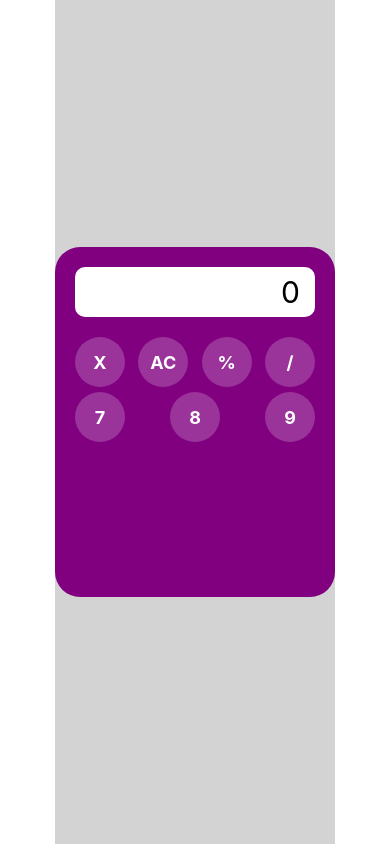
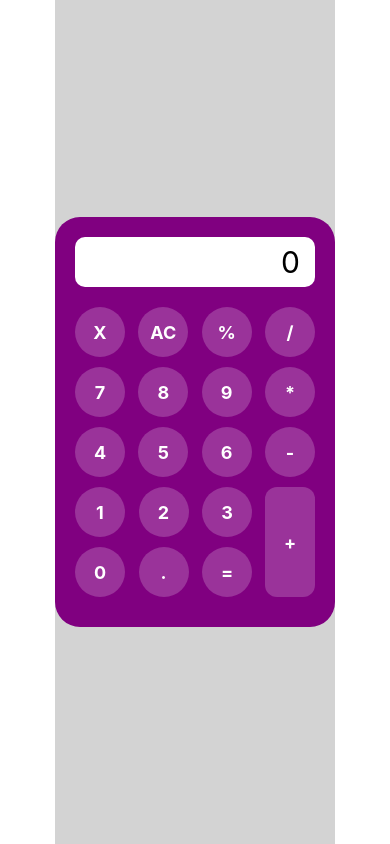
Before and after one commit to Agnesauro/Calculator, a React Native app: screen / in a window 390 px wide. Built offline with nearby package versions, Linux system fonts and the light colour scheme.

Commit message:
4.0 Beta

```diff
--- a/src/Components/ComponentTela.jsx
+++ b/src/Components/ComponentTela.jsx
@@ -15,39 +15,87 @@ export default function ComponentTela() {
                     <Text style={styles.textoTela}>0</Text>
                 </View>
 
-                <View style={styles.btn1}>
-
+                {/* Fileira 1 */}
+                <View style={styles.linha}>
                     <TouchableOpacity style={styles.botaoGeral} onPress={() => pressionarBotao('X')}>
                         <Text style={styles.textoBotao}>X</Text>
                     </TouchableOpacity>
-
                     <TouchableOpacity style={styles.botaoGeral} onPress={() => pressionarBotao('AC')}>
                         <Text style={styles.textoBotao}>AC</Text>
                     </TouchableOpacity>
-
                     <TouchableOpacity style={styles.botaoGeral} onPress={() => pressionarBotao('%')}>
                         <Text style={styles.textoBotao}>%</Text>
                     </TouchableOpacity>
-
                     <TouchableOpacity style={styles.botaoGeral} onPress={() => pressionarBotao('/')}>
                         <Text style={styles.textoBotao}>/</Text>
                     </TouchableOpacity>
-
                 </View>
 
-                <View style={styles.btn2}>
+                {/* Fileira 2 */}
+                <View style={styles.linha}>
                     <TouchableOpacity style={styles.botaoGeral} onPress={() => pressionarBotao('7')}>
                         <Text style={styles.textoBotao}>7</Text>
                     </TouchableOpacity>
-
                      <TouchableOpacity style={styles.botaoGeral} onPress={() => pressionarBotao('8')}>
                         <Text style={styles.textoBotao}>8</Text>
                     </TouchableOpacity>
-
                      <TouchableOpacity style={styles.botaoGeral} onPress={() => pressionarBotao('9')}>
                         <Text style={styles.textoBotao}>9</Text>
                     </TouchableOpacity>
+                     <TouchableOpacity style={styles.botaoGeral} onPress={() => pressionarBotao('*')}>
+                        <Text style={styles.textoBotao}>*</Text>
+                    </TouchableOpacity>
+                </View>
 
+                {/* Fileira 3 */}
+                <View style={styles.linha}>
+                    <TouchableOpacity style={styles.botaoGeral} onPress={() => pressionarBotao('4')}>
+                        <Text style={styles.textoBotao}>4</Text>
+                    </TouchableOpacity>
+                     <TouchableOpacity style={styles.botaoGeral} onPress={() => pressionarBotao('5')}>
+                        <Text style={styles.textoBotao}>5</Text>
+                    </TouchableOpacity>
+                     <TouchableOpacity style={styles.botaoGeral} onPress={() => pressionarBotao('6')}>
+                        <Text style={styles.textoBotao}>6</Text>
+                    </TouchableOpacity>
+                     <TouchableOpacity style={styles.botaoGeral} onPress={() => pressionarBotao('-')}>
+                        <Text style={styles.textoBotao}>-</Text>
+                    </TouchableOpacity>
+                </View>
+
+                {/* Bloco de Baixo (União das duas últimas fileiras) */}
+                <View style={styles.blocoInferior}>
+
+                    <View style={styles.subBlocoNumeros}>
+
+                        <View style={styles.linhaInterna}>
+                            <TouchableOpacity style={styles.botaoGeral} onPress={() => pressionarBotao('1')}>
+                                <Text style={styles.textoBotao}>1</Text>
+                            </TouchableOpacity>
+                            <TouchableOpacity style={styles.botaoGeral} onPress={() => pressionarBotao('2')}>
+                                <Text style={styles.textoBotao}>2</Text>
+                            </TouchableOpacity>
+                            <TouchableOpacity style={styles.botaoGeral} onPress={() => pressionarBotao('3')}>
+                                <Text style={styles.textoBotao}>3</Text>
+                            </TouchableOpacity>
+                        </View>
+
+                        <View style={styles.linhaInterna}>
+                            <TouchableOpacity style={styles.botaoGeral} onPress={() => pressionarBotao('0')}>
+                                <Text style={styles.textoBotao}>0</Text>
+                            </TouchableOpacity>
+                            <TouchableOpacity style={styles.botaoGeral} onPress={() => pressionarBotao('.')}>
+                                <Text style={styles.textoBotao}>.</Text>
+                            </TouchableOpacity>
+                            <TouchableOpacity style={styles.botaoGeral} onPress={() => pressionarBotao('=')}>
+                                <Text style={styles.textoBotao}>=</Text>
+                            </TouchableOpacity>
+                        </View>
+                    </View>
+
+                    <TouchableOpacity style={styles.botaoMaisGrande} onPress={() => pressionarBotao('+')}>
+                        <Text style={styles.textoBotao}>+</Text>
+                    </TouchableOpacity>
                 </View>
 
             </View>
@@ -65,7 +113,7 @@ const styles = StyleSheet.create({
 
     calculadora: {
         backgroundColor: 'purple',
-        height: 350,
+        height: 410,
         width: 280,
         borderRadius: 25,
         padding: 20,
@@ -86,22 +134,42 @@ const styles = StyleSheet.create({
         fontSize: 30,
     },
 
-    btn1: {
+    linha: {
+        flexDirection: 'row',
+        justifyContent: 'space-between',
+        marginBottom: 10,
+    },
+
+    blocoInferior: {
         flexDirection: 'row',
         justifyContent: 'space-between',
     },
 
-    btn2: {
+    subBlocoNumeros: {
+        flex: 1,
+        marginRight: 13, // Espaçamento exato para o botão "+" não colar
+    },
+
+    linhaInterna: {
         flexDirection: 'row',
         justifyContent: 'space-between',
-        marginTop: 5,
+        marginBottom: 10,
     },
 
     botaoGeral: {
-        backgroundColor: 'rgba(255, 255, 255, 0.2)', // Fundo semi-transparente
+        backgroundColor: 'rgba(255, 255, 255, 0.2)',
         width: 50,
         height: 50,
         borderRadius: 25,
+        justifyContent: 'center',
+        alignItems: 'center',
+    },
+
+    botaoMaisGrande: {
+        backgroundColor: 'rgba(255, 255, 255, 0.2)',
+        width: 50,
+        height: 110,
+        borderRadius: 12,
         justifyContent: 'center',
         alignItems: 'center',
     },
```
